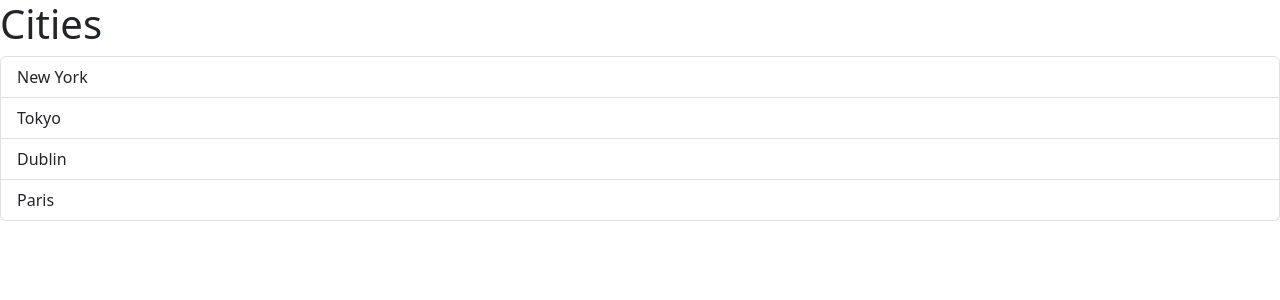
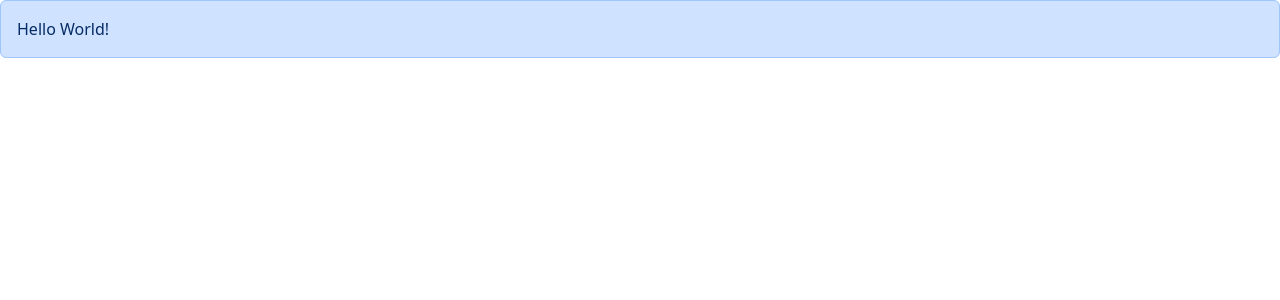
Before and after one commit to EddieRyan/d4-auction-house, a React (Create React App) app: page / in a window 1280 px wide. Shown: the top 300 px of the page. Built offline with nearby package versions, Linux system fonts and the light colour scheme.

Commit message:
Passing children

```diff
--- a/src/App.tsx
+++ b/src/App.tsx
@@ -1,15 +1,12 @@
-import ListGroup from "./components/ListGroup";
+import Alert from "./components/Alert";
 
 function App() {
-    let items = ["New York", "Tokyo", "Dublin", "Paris"]
-
-    const handleSelectItem = (item: string) => {
-        console.log(item);
-    }
 
     return (
         <div>
-            <ListGroup items={items} heading="Cities" onSelectItem={handleSelectItem}/>
+            <Alert>
+                Hello World!
+            </Alert>
         </div>
     )
 }
--- /dev/null
+++ b/src/components/Alert.tsx
@@ -0,0 +1,11 @@
+interface AlertProps {
+    children: string;
+}
+
+const Alert = ({children}: AlertProps) => {
+    return (
+        <div className="alert alert-primary">{children}</div>
+    )
+}
+
+export default Alert;
```
